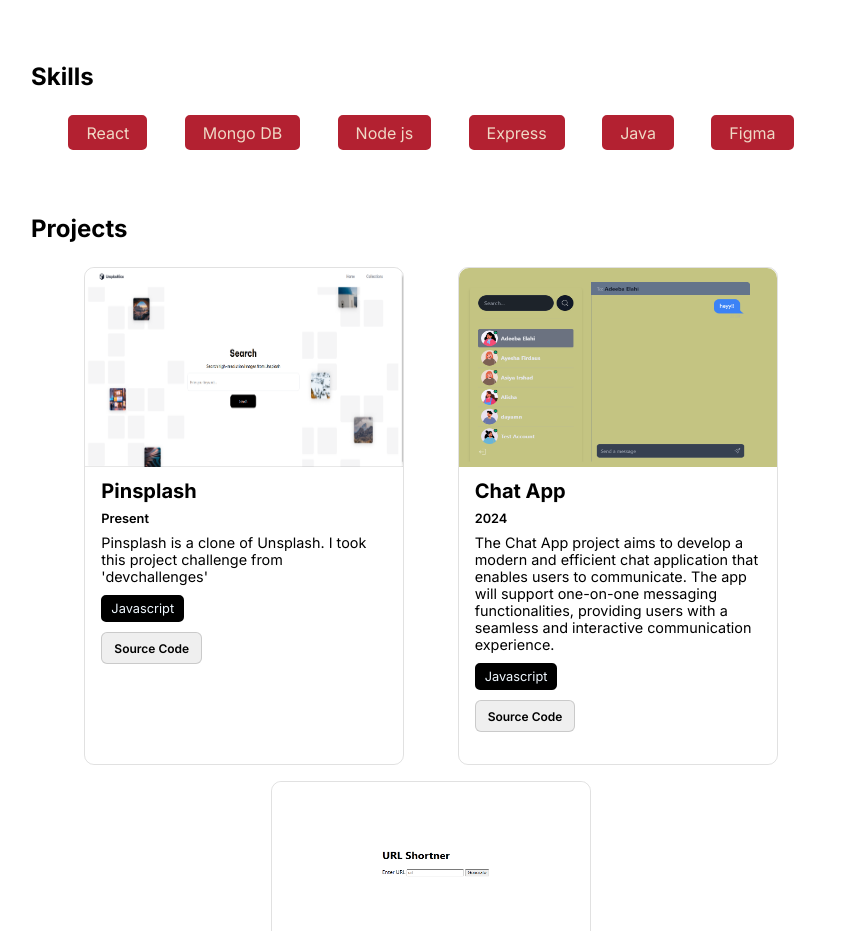
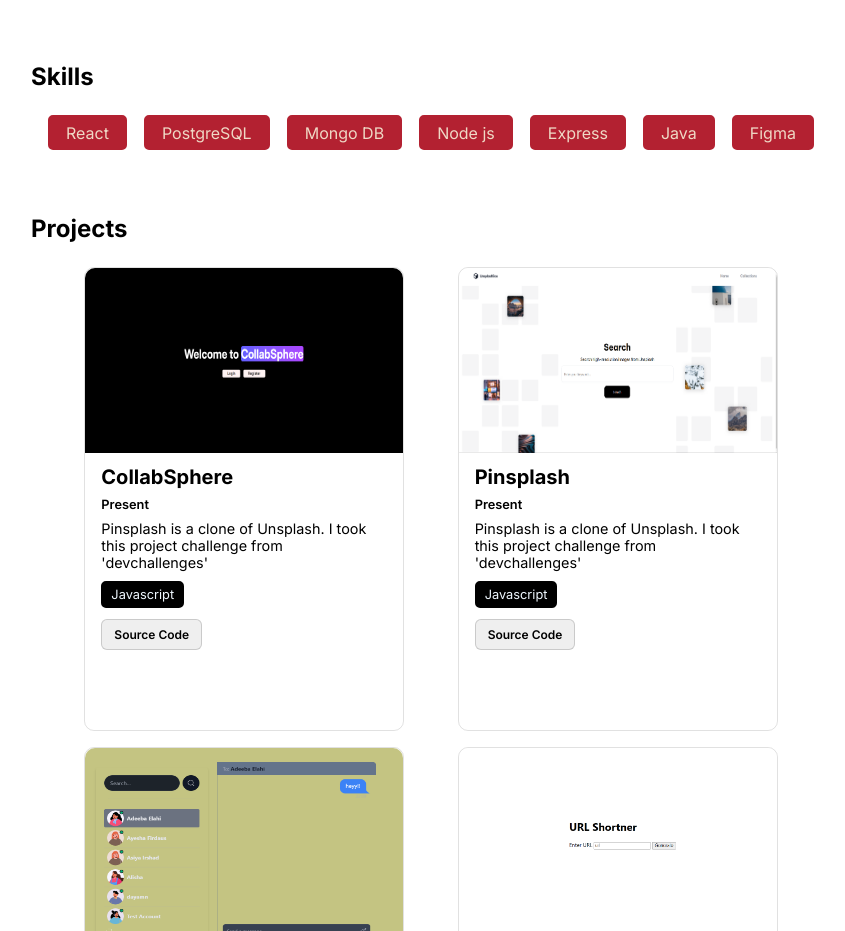
Before and after one commit to anamelahi/Portfolio-1.0, a React (Vite) app: page / in a window 1280 px wide. Shown: the part 863-1794 px from the top of the page, without its empty margins (209-1054 px from the left). Built offline with nearby package versions, Linux system fonts and the light colour scheme.

Commit message:
project added

```diff
--- a/src/App.jsx
+++ b/src/App.jsx
@@ -8,6 +8,7 @@ import chatapp from "./assets/chatapp.png";
 import pinsplash from "./assets/pinsplash.png"
 import urlshort from "./assets/url-shortner.png";
 import coffeeshop from "./assets/coffee-shop.png"
+import collabSphere from "./assets/collabSphere.png"
 import resume from "../public/Resume.pdf"
 
 function App() {
@@ -54,6 +55,7 @@ function App() {
         <h2>Skills</h2>
         <div className="skill-name">
           <Skills name="React" />
+          <Skills name="PostgreSQL" />
           <Skills name="Mongo DB" />
           <Skills name="Node js" />
           <Skills name="Express" />
@@ -65,6 +67,14 @@ function App() {
       <div className="project">
         <h2>Projects</h2>
         <div className="pro">
+        <Projects
+          link="https://github.com/anamelahi/CollabSphere"
+            image={collabSphere}
+            heading="CollabSphere"
+            duration="Present"
+            content="Pinsplash is a clone of Unsplash. I took this project challenge from 'devchallenges' "
+            techname="Javascript"
+          />
         <Projects
           link="https://github.com/anamelahi/pinsplash"
             image={pinsplash}
@@ -90,14 +100,6 @@ function App() {
             content="Designed to streamline and simplify your online experience, our backend-based URL shortener transforms lengthy web addresses into concise, easy-to-share links."
             techname="Javascript"
           />
-          {/* <Projects
-          link="https://github.com/anamelahi/Coffee-listing"
-            image={coffeeshop}
-            heading="Coffee Listing"
-            duration="2024"
-            content="Designed to get the understanding of APIs and JSON files."
-            techname="Javascript"
-          /> */}
 
         </div>
       </div>
```
Also changed, not shown: src/assets/collabSphere.png (added).
